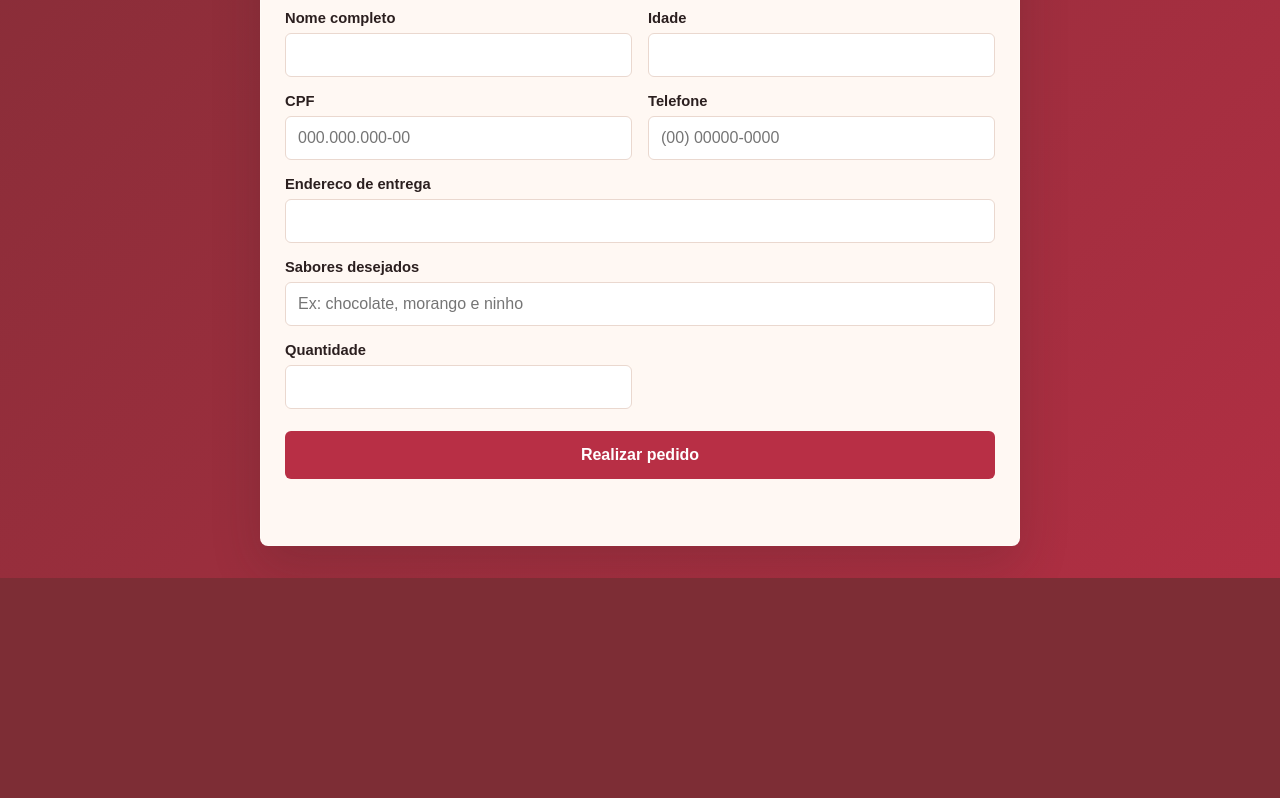
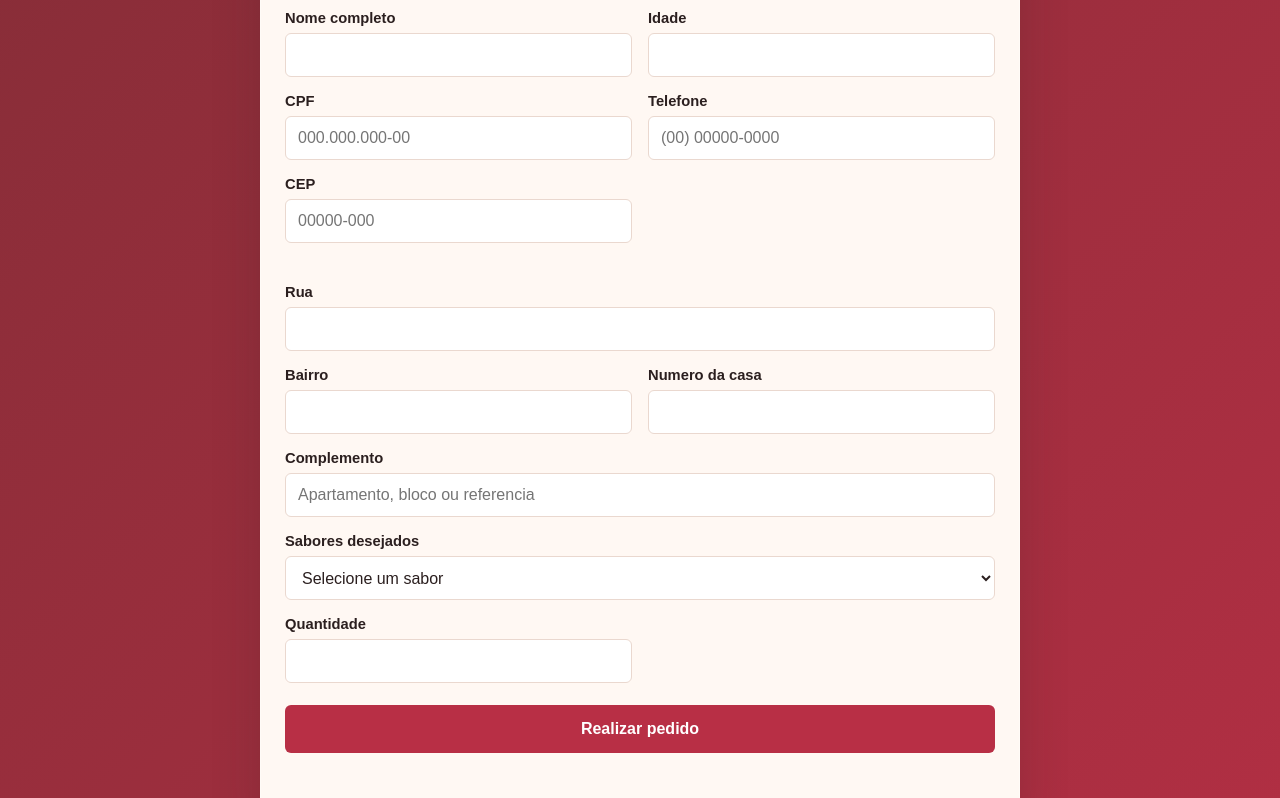
Before and after one commit to ViniciosAlvees/Treinando-front, a plain HTML site: page index.html in a window 1280 px wide. Shown: the part 679-1477 px from the top of the page. Before the commit the page ends 1257 px from the top, so only its background shows below. Drawn offline with Linux system fonts and the light colour scheme.

Commit message:
feats : ajustando o campo de preechimento de dados

```diff
--- a/index.html
+++ b/index.html
@@ -70,6 +70,7 @@
               autocomplete="off"
               inputmode="numeric"
               placeholder="000.000.000-00"
+              pattern="\d{3}\.\d{3}\.\d{3}-\d{2}"
               maxlength="14"
               required
             >
@@ -89,26 +90,83 @@
             >
           </div>
 
-          <div class="field field-full">
-            <label for="endereco">Endereco de entrega</label>
+          <div class="field">
+            <label for="cep">CEP</label>
             <input
               type="text"
-              id="endereco"
-              name="endereco"
-              autocomplete="street-address"
+              id="cep"
+              name="cep"
+              autocomplete="postal-code"
+              inputmode="numeric"
+              placeholder="00000-000"
+              maxlength="9"
+              required
+            >
+            <span class="field-help" id="cepStatus" role="status" aria-live="polite"></span>
+          </div>
+
+          <div class="field field-full">
+            <label for="rua">Rua</label>
+            <input
+              type="text"
+              id="rua"
+              name="rua"
+              autocomplete="address-line1"
+              required
+            >
+          </div>
+
+          <div class="field">
+            <label for="bairro">Bairro</label>
+            <input
+              type="text"
+              id="bairro"
+              name="bairro"
+              autocomplete="address-level3"
+              required
+            >
+          </div>
+
+          <div class="field">
+            <label for="numero">Numero da casa</label>
+            <input
+              type="text"
+              id="numero"
+              name="numero"
+              autocomplete="address-line2"
               required
             >
           </div>
 
           <div class="field field-full">
-            <label for="sabores">Sabores desejados</label>
+            <label for="complemento">Complemento</label>
             <input
               type="text"
+              id="complemento"
+              name="complemento"
+              autocomplete="address-line3"
+              placeholder="Apartamento, bloco ou referencia"
+            >
+          </div>
+
+          <div class="field field-full">
+            <label for="sabores">Sabores desejados</label>
+            <select
               id="sabores"
               name="sabores"
-              placeholder="Ex: chocolate, morango e ninho"
               required
             >
+              <option value="">Selecione um sabor</option>
+              <option value="Brigadeiro">Brigadeiro</option>
+              <option value="Beijinho">Beijinho</option>
+              <option value="Casadinho">Casadinho</option>
+              <option value="Chocolate">Chocolate</option>
+              <option value="Coco">Coco</option>
+              <option value="Morango">Morango</option>
+              <option value="Ninho">Ninho</option>
+              <option value="Ninho com Nutella">Ninho com Nutella</option>
+              <option value="Sortido">Sortido</option>
+            </select>
           </div>
 
           <div class="field">
--- a/style.css
+++ b/style.css
@@ -158,7 +158,8 @@ label {
   font-size: 0.92rem;
 }
 
-input {
+input,
+select {
   width: 100%;
   min-height: 44px;
   border: 1px solid var(--color-border);
@@ -173,14 +174,35 @@ input {
     box-shadow 160ms ease;
 }
 
-input:focus {
+select {
+  cursor: pointer;
+}
+
+input:focus,
+select:focus {
   border-color: var(--color-primary);
   box-shadow: 0 0 0 3px rgb(184 47 69 / 16%);
 }
 
-input[aria-invalid="true"] {
+input[aria-invalid="true"],
+select[aria-invalid="true"] {
   border-color: var(--color-error);
   box-shadow: 0 0 0 3px rgb(180 35 24 / 12%);
+}
+
+.field-help {
+  min-height: 18px;
+  font-size: 0.82rem;
+  line-height: 1.35;
+  color: var(--color-muted);
+}
+
+.field-help.is-success {
+  color: var(--color-success);
+}
+
+.field-help.is-error {
+  color: var(--color-error);
 }
 
 .submit-button {
```
